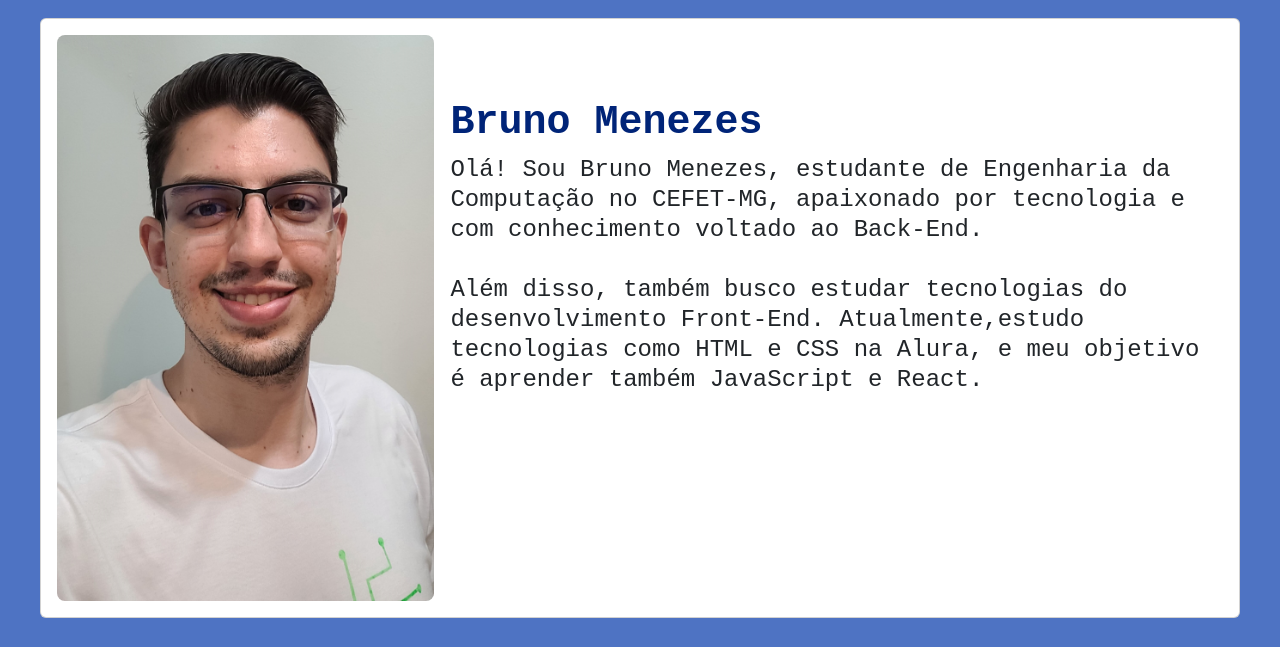
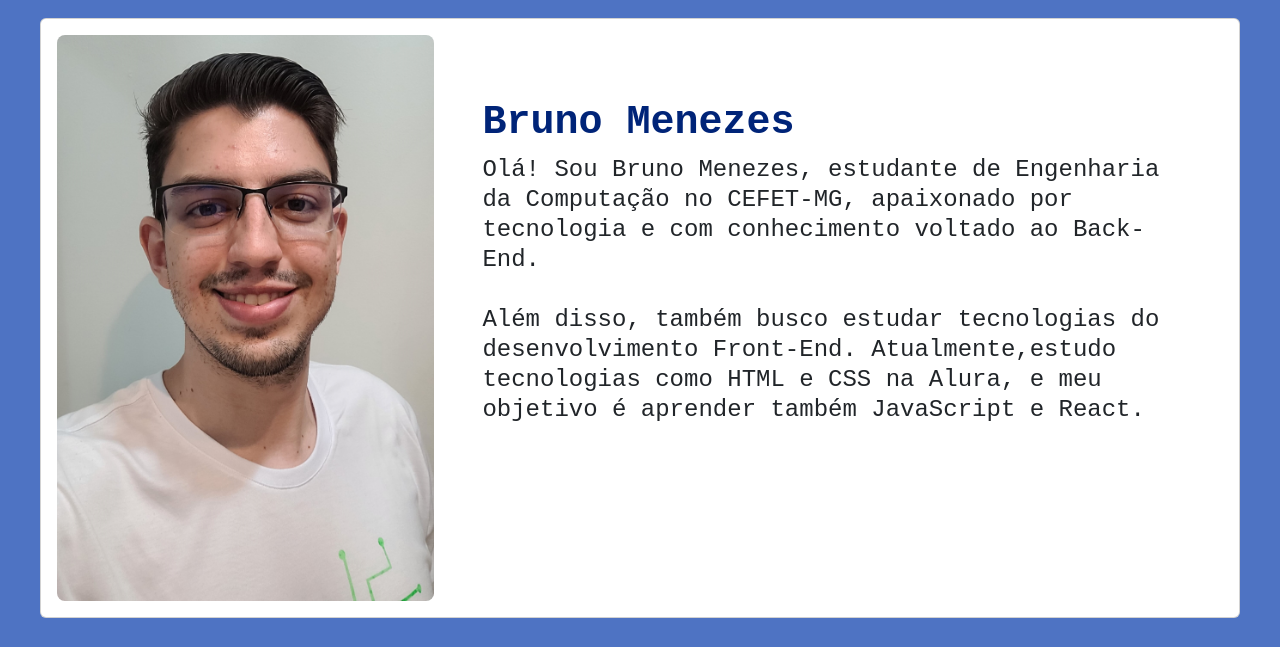
Before and after one commit to brunocmnz/portfolio-pw-bootstrap, a plain HTML site: page index.html in a window 1280 px wide. Shown: the part 110-757 px from the top of the page. Drawn offline with nearby package versions, Linux system fonts and the light colour scheme.

Commit message:
ajuste-home

```diff
--- a/index.html
+++ b/index.html
@@ -40,7 +40,7 @@
         <div class="card" style="margin-top: 2rem; padding: 1rem; height: 75vh; width: 75rem; flex-direction: row;">
             <img style="border-radius: 8px; max-height: 100%;" src="img/img-descricao.jpg" class="card-img-top"
                 alt="Foto de Bruno">
-            <div class="card-body" style="margin: 3rem 0;">
+            <div class="card-body" style="margin: 3rem 2rem;">
                 <h5 class="card-title titulo">Bruno Menezes</h5>
                 <p class="card-text descricao-texto">Olá! Sou Bruno Menezes, estudante de Engenharia da Computação
                     no CEFET-MG, apaixonado por tecnologia e com conhecimento voltado ao Back-End.
```
